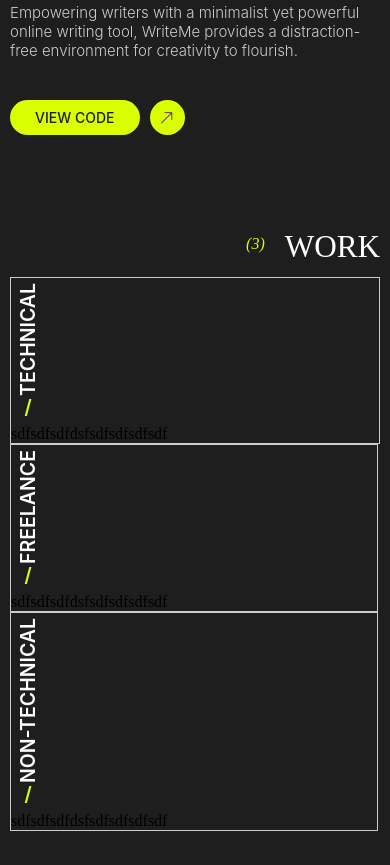
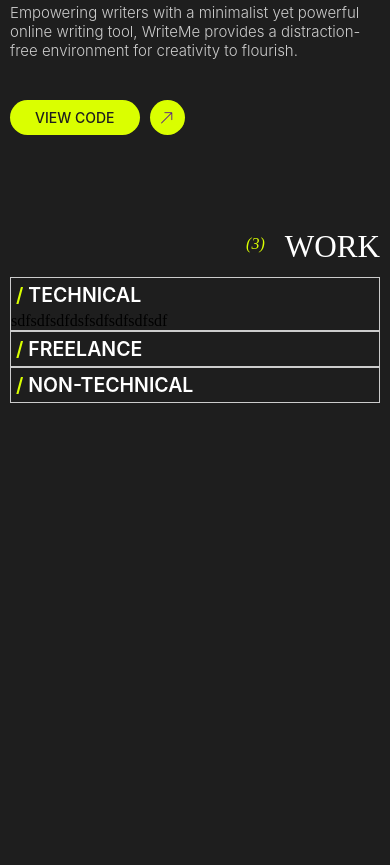
Before and after one commit to darylbg/portfolio-3.0, a plain HTML site: page index.html in a window 390 px wide. Shown: the part 3016-3881 px from the top of the page. After the commit the page ends 3519 px from the top, so only its background shows below. Drawn offline with nearby package versions, Linux system fonts and the light colour scheme; a web font is replaced by a local one.

Commit message:
built work expand/collapse section

```diff
--- a/script.js
+++ b/script.js
@@ -45,25 +45,57 @@ $(document).ready(function () {
   });
 
   // initially set technical work field open
-  var elWidth = workFieldHeaderEl.width();
-  freelanceEl.css({
-    width: elWidth,
-  });
-  nonTechnicalEl.css({
-    width: elWidth,
+  var windowWidth;
+  var elWidth;
+  var elHeight;
+  var selectedField;
+
+  function workOnLoad() {
+    windowWidth = window.innerWidth;
+    elWidth = workFieldHeaderEl.width();
+    elHeight = workFieldHeaderEl.height();
+    selectedField = 0;
+
+    selectedFieldToggle(selectedField);
+  }
+  workOnLoad();
+
+  // Function to toggle selected work field
+  function selectedFieldToggle(newSelectedField) {
+    selectedField = newSelectedField;
+    [technicalEl, freelanceEl, nonTechnicalEl].forEach((el) => {
+      if (el.attr("data-index") == selectedField) {
+        el.addClass("work-expanded").removeClass("work-collapsed").css({
+          width: "auto",
+          height: "auto",
+        });
+      } else {
+        el.addClass("work-collapsed")
+          .removeClass("work-expanded")
+          .css(
+            windowWidth > 768
+              ? {
+                  width: elWidth,
+                  height: "auto",
+                }
+              : { width: "auto",
+                  height: elHeight
+                }
+          );
+      }
+    });
+  }
+
+  window.addEventListener("resize", function() {
+    windowWidth = window.innerWidth;
+    elWidth = workFieldHeaderEl.width();
+    elHeight = workFieldHeaderEl.height();
+    selectedFieldToggle(selectedField);
   });
 
-  //  set selected work field to
+  // Event listener for work field header clicks
   workFieldHeaderEl.click(function () {
-    const dataIndex = $(this).parent().attr("data-index");
-    [technicalEl, freelanceEl, nonTechnicalEl].forEach((el) => {
-      if (el.attr("data-index") == dataIndex) {
-        el.addClass("work-expanded").removeClass("work-collapsed");
-      } else {
-        el.css("width", elWidth)
-          .addClass("work-collapsed")
-          .removeClass("work-expanded");
-      }
-    });
+    var clickedIndex = $(this).parent().attr("data-index");
+    selectedFieldToggle(clickedIndex);
   });
 });
--- a/style.css
+++ b/style.css
@@ -637,12 +637,12 @@ body {
 .work-expanded {
   flex: 1;
   width: auto;
-  transition: flex 0.7s, width 0.7s ease;
+  /* transition: flex 0.7s, width 0.7s ease; */
 }
 
 .work-collapsed {
   flex: 0;
-  transition: flex 0.7s, width 0.7s ease;
+  /* transition: flex 0.7s, width 0.7s ease; */
 }
 
 .work-field-header {
@@ -849,9 +849,13 @@ body {
     flex-direction: column;
   }
 
-  .work-field-header span {
+  .work-field-header .text {
     writing-mode: horizontal-tb;
     transform: none;
+  }
+
+  .work-collapsed .work-field-content {
+    height: 0;
   }
 
   .hide-on-sm {
```
